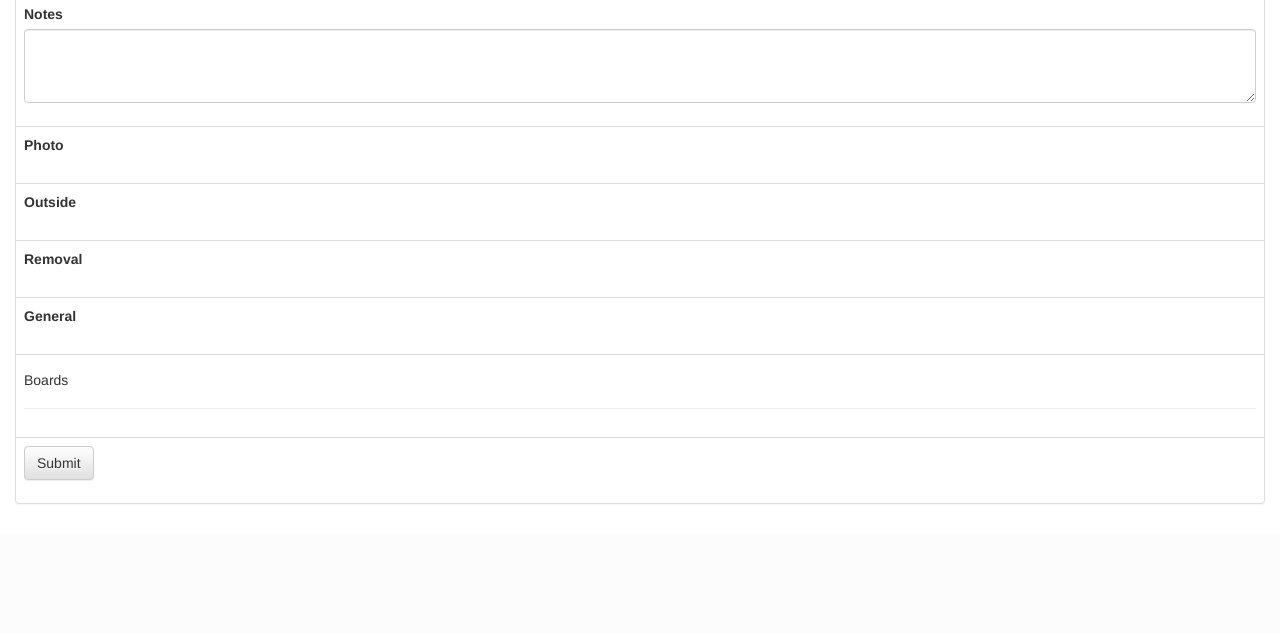
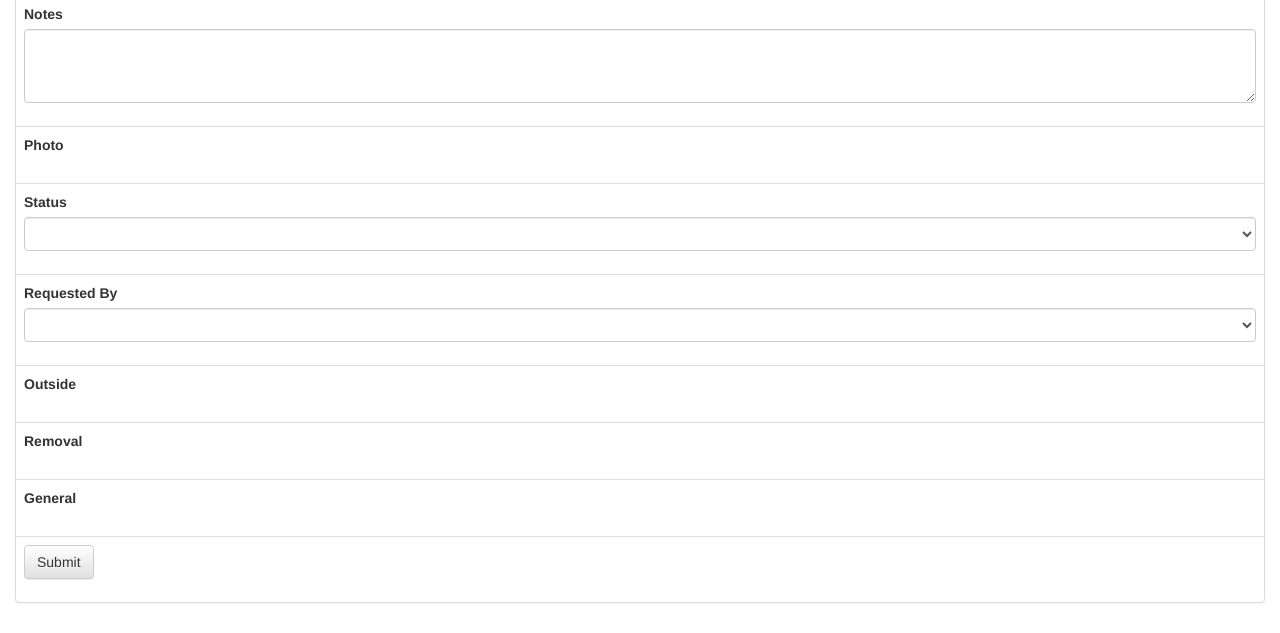
Before and after one commit to codeyoungstown/yndc-board-up, a Django app: template yndc/apps/board/templates/board/add_house.html in a window 1280 px wide. Shown: the part 308-941 px from the top of the page. Before the commit the page ends 812 px from the top, so only its background shows below. Run offline with Django 3.2, Linux system fonts and the light colour scheme; the template is opened without the code that fills it, so the values that code supplies are empty; some libraries are stand-ins or nearby versions.

Commit message:
Additional fields

```diff
--- a/yndc/apps/board/forms.py
+++ b/yndc/apps/board/forms.py
@@ -6,7 +6,7 @@ from board.models import Board, House, Neighborhood
 class HouseForm(forms.ModelForm):
     class Meta:
         model = House
-        exclude = ['slug']
+        exclude = ['slug', 'created_by', 'created_at']
 
     def _list_checklist(self, prefix):
 
--- a/yndc/apps/board/templates/board/add_house.html
+++ b/yndc/apps/board/templates/board/add_house.html
@@ -3,7 +3,6 @@
         <section>
             <form action="" method="POST" enctype="multipart/form-data">
                 {% csrf_token %}
-                {{ board_formset.management_form }}
                 <div class="panel panel-default">
                     <div class="panel-heading">
                         <h3 class="panel-title">Add Property</h3>
@@ -45,6 +44,28 @@
                                     {% if house_form.photo.errors %}
                                     <p class="photo-help help-block">A photo is required</p>
                                     {% endif %}
+                                </div>
+                            </td>
+                        </tr>
+                        <tr>
+                            <td>
+                                <div class="form-group{% if house_form.status.errors %} has-error{% endif %}">
+                                    <label>Status</label>
+                                    <select name="status" class="form-control">
+                                    {% for k, v in house_form.status.field.choices %}
+                                    <option value="{{ k }}"{% if house_form.status.value == v %} selected="selected"{% endif %}>{{ v }}</option>
+                                    {% endfor %}
+                                </div>
+                            </td>
+                        </tr>
+                        <tr>
+                            <td>
+                                <div class="form-group{% if house_form.requested_by.errors %} has-error{% endif %}">
+                                    <label>Requested By</label>
+                                    <select name="requested_by" class="form-control">
+                                    {% for k, v in house_form.requested_by.field.choices %}
+                                    <option value="{{ k }}"{% if house_form.requested_by.value == v %} selected="selected"{% endif %}>{{ v }}</option>
+                                    {% endfor %}
                                 </div>
                             </td>
                         </tr>
@@ -92,24 +113,6 @@
                         </tr>
                         <tr>
                             <td>
-                                <h5>Boards</h5>
-                                <hr>
-                                {% for form in board_formset.forms %}
-                                <div class="row">
-                                    <label class="col-sm-1 control-label">Board {{ forloop.counter }}</label>
-                                    <div class="col-sm-10">
-                                    {% for field in form.visible_fields %}
-                                        <div class="form-group inline-input">
-                                            {{ field }}
-                                        </div>
-                                    {% endfor %}
-                                    </div>
-                                </div>
-                                {% endfor %}
-                            </td>
-                        </tr>
-                        <tr>
-                            <td>
                                 <div class="form-group">
                                     <button type="submit" class="btn btn-default">Submit</button>
                                 </div>
--- a/yndc/apps/board/views.py
+++ b/yndc/apps/board/views.py
@@ -1,4 +1,3 @@
-from django import forms
 from django.conf import settings
 from django.contrib.auth import login, logout
 from django.contrib.auth.decorators import login_required
@@ -70,7 +69,9 @@ def add_house(request):
         house_form = HouseForm(request.POST, request.FILES)
 
         if house_form.is_valid():
-            house = house_form.save()
+            house = house_form.save(commit=False)
+            house.created_by = request.user
+            house.save()
             return HttpResponseRedirect(reverse('house', args=[house.slug]))
     else:
         house_form = HouseForm()
--- a/yndc/settings/default.py
+++ b/yndc/settings/default.py
@@ -87,14 +87,11 @@ DATABASES = {
 
 LANGUAGE_CODE = 'en-us'
 
-TIME_ZONE = 'UTC'
-
-USE_I18N = True
+TIME_ZONE = 'America/Detroit'
 
 USE_L10N = True
 
 USE_TZ = True
-
 
 # Static files (CSS, JavaScript, Images)
 # https://docs.djangoproject.com/en/1.7/howto/static-files/
```
Also changed, not shown: yndc/apps/board/models.py (+27 -1 lines), yndc/apps/board/templates/board/house.html (+11 -5 lines).
